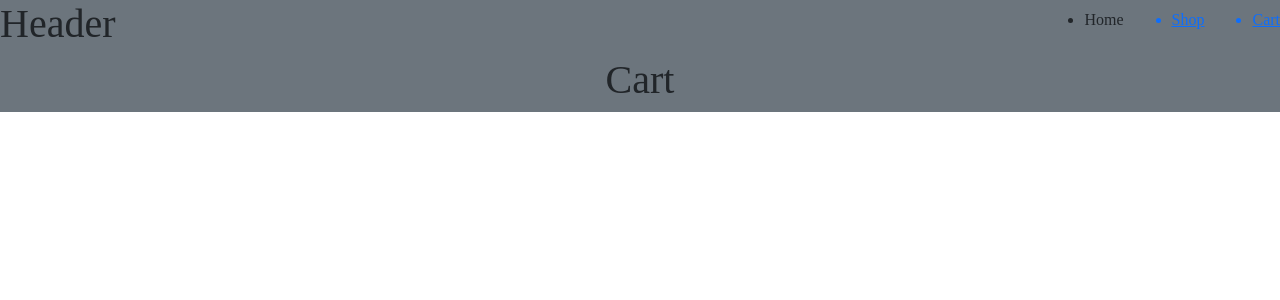
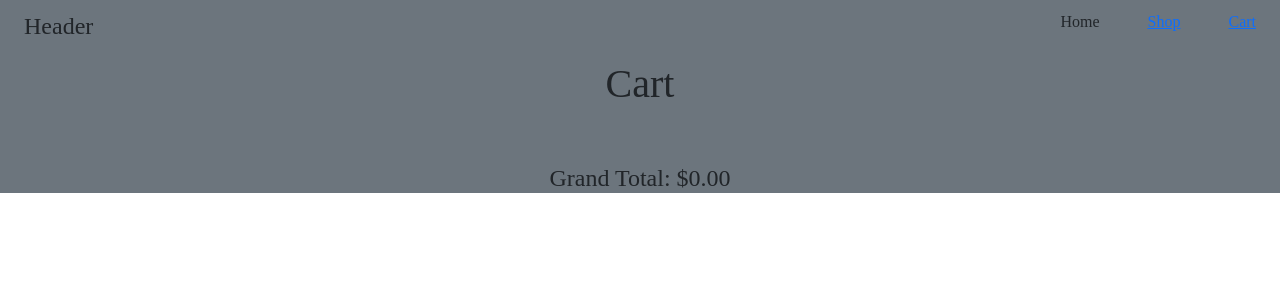
Before and after one commit to mern-trainer/Risin-Batch-ReactJS, a React (Vite) app: page /cart in a window 1280 px wide. Shown: the top 300 px of the page. Built offline with nearby package versions, Linux system fonts and the light colour scheme; a web font is replaced by a local one.

Commit message:
cart and reusable components

```diff
--- a/src/Components/CartList.jsx
+++ b/src/Components/CartList.jsx
@@ -2,6 +2,7 @@ import { FaStar, FaTrash } from "react-icons/fa";
 import { useCart } from "../Providers/CartProvider";
 import toast from "react-hot-toast";
 import Header from "./Header";
+import ProductList from "./ProductList";
 
 const Cart = () => {
 
@@ -10,6 +11,11 @@ const Cart = () => {
     const handleRemove = (id) => {
         const res = cartList.filter(product => product.id != id)
         setCartList(res)
+  }
+
+  const grandTotal = () => {
+    const res = cartList.reduce((prev, product) => prev + (product.price * product.quantity), 0)
+    return res.toFixed(2)
   }
 
     const handleQtyUpdate = (operator, product) => {
@@ -33,29 +39,7 @@ const Cart = () => {
         <h1 className="text-center">Cart</h1>
         <div className="d-flex gap-2 justify-content-center flex-wrap">
            {cartList.map((product) => {
-                   return (
-                     <div
-                       key={product.id}
-                       className="bg-light p-2 rounded"
-                       style={{ width: "15rem" }}
-                     >
-                       <div className="overflow-hidden">
-                         <img
-                           src={product.thumbnail}
-                           alt={product.title}
-                           className="w-100 hover-scale"
-                           style={{ aspectRatio: 1 / 1 }}
-                         />
-                       </div>
-                       <div>
-                         <h5 className="text-truncate">{product.title}</h5>
-                         <p className="text-truncate">{product.description}</p>
-                         <div className="d-flex justify-content-between">
-                           <div className={`d-flex align-items-center gap-1 ${product.rating < 2 ? "text-danger" : product.rating >= 2 && product.rating < 4 ? "text-warning" : "text-success"}`}>
-                             <FaStar /> {product.rating}
-                           </div>
-                           <div>${(product.price * product.quantity).toFixed(2)}</div>
-                               </div>
+             return <ProductList product={product} key={product.id} cart={true}>
                 <div className="my-2 d-flex justify-content-between align-items-center">
                           <button className="btn btn-success w-100" onClick={() => handleQtyUpdate("-", product)}>-</button>
                           <div className=" w-100 text-center">{product.quantity}</div>
@@ -64,11 +48,16 @@ const Cart = () => {
                 <button className="btn btn-danger w-100 mt-2" onClick={() => handleRemove(product.id)}>
                   <FaTrash /> Remove
                 </button>
+             </ProductList>
+
+
+           })}
+
+
         </div>
-                     </div>
-                   );
-                 })}
-        </div>
+        <h4 className="text-center mt-5">
+        Grand Total: ${grandTotal()}
+      </h4>
     </div>
 }
 
--- a/src/Components/Header.jsx
+++ b/src/Components/Header.jsx
@@ -1,9 +1,9 @@
 import { Link } from "react-router"
 
 const Header = () => {
-    return <div className="d-flex justify-content-between align-items-center h-16 sticky top-0">
-        <h1>Header</h1>
-        <ul className="d-flex gap-5 align-items-center">
+    return <div className="d-flex px-4 justify-content-between align-items-center sticky top-0" style={{height: "60px"}}>
+        <h4>Header</h4>
+        <ul className="d-flex gap-5 align-items-center" style={{listStyle: "none"}}>
             <li>Home</li>
             <Link to="/shop"><li>Shop</li></Link>
             <Link to="/cart"><li>Cart</li></Link>
--- /dev/null
+++ b/src/Components/ProductList.jsx
@@ -0,0 +1,29 @@
+import { FaStar } from "react-icons/fa"
+
+const ProductList = ({ product, children, cart }) => {
+    return <div className="bg-light p-2 rounded"
+        style={{ width: "15rem" }}
+    >
+        <div className="overflow-hidden">
+        <img
+            src={product.thumbnail}
+            alt={product.title}
+            className="w-100 hover-scale"
+            style={{ aspectRatio: 1 / 1 }}
+        />
+        </div>
+        <div>
+        <h5 className="text-truncate">{product.title}</h5>
+        <p className="text-truncate">{product.description}</p>
+        <div className="d-flex justify-content-between">
+            <div className={`d-flex align-items-center gap-1 ${product.rating < 2 ? "text-danger" : product.rating >= 2 && product.rating < 4 ? "text-warning" : "text-success"}`}>
+                <FaStar /> {product.rating}
+            </div>
+                {cart ? <div>${(product.price * product.quantity).toFixed(2)}</div> : <div>${product.price}</div>}
+        </div>
+            { children}
+        </div>
+    </div>
+}
+
+export default ProductList
--- a/src/Pages/ShopPages.jsx
+++ b/src/Pages/ShopPages.jsx
@@ -4,6 +4,7 @@ import { Fragment } from "react";
 import { useCart } from "../Providers/CartProvider";
 import toast from "react-hot-toast";
 import Header from "../Components/Header";
+import ProductList from "../Components/ProductList";
 
 const ShopPages = () => {
 
@@ -30,36 +31,12 @@ const ShopPages = () => {
       <Header />
       <div className="d-flex flex-wrap gap-2 justify-content-center py-3 bg-secondary">
       {shopProducts.map((product) => {
-        return (
-          <div
-            key={product.id}
-            className="bg-light p-2 rounded"
-            style={{ width: "15rem" }}
-          >
-            <div className="overflow-hidden">
-              <img
-                src={product.thumbnail}
-                alt={product.title}
-                className="w-100 hover-scale"
-                style={{ aspectRatio: 1 / 1 }}
-              />
-            </div>
-            <div>
-              <h5 className="text-truncate">{product.title}</h5>
-              <p className="text-truncate">{product.description}</p>
-              <div className="d-flex justify-content-between">
-                <div className={`d-flex align-items-center gap-1 ${product.rating < 2 ? "text-danger" : product.rating >= 2 && product.rating < 4 ? "text-warning" : "text-success"}`}>
-                  <FaStar /> {product.rating}
-                </div>
-                <div>${product.price}</div>
-              </div>
-              <button className="btn btn-success w-100 mt-2" onClick={() => handleAddToCart(product)}>
-                <FaShoppingCart /> Add To Cart
-              </button>
-            </div>
-          </div>
-        );
-      })}
+        return <ProductList product={product} key={product.id}>
+            <button className="btn btn-success w-100 mt-2" onClick={() => handleAddToCart(product)}>
+              <FaShoppingCart /> Add To Cart
+          </button>
+        </ProductList>
+       })}
       </div>
     </Fragment>
   );
--- a/src/main.css
+++ b/src/main.css
@@ -17,3 +17,7 @@ body{
 .hover-scale:hover{
     transform: scale(0.8);
 }
+
+::-webkit-scrollbar{
+    display: none;
+}
```
Lines whose indentation alone changed are shown as unchanged.
